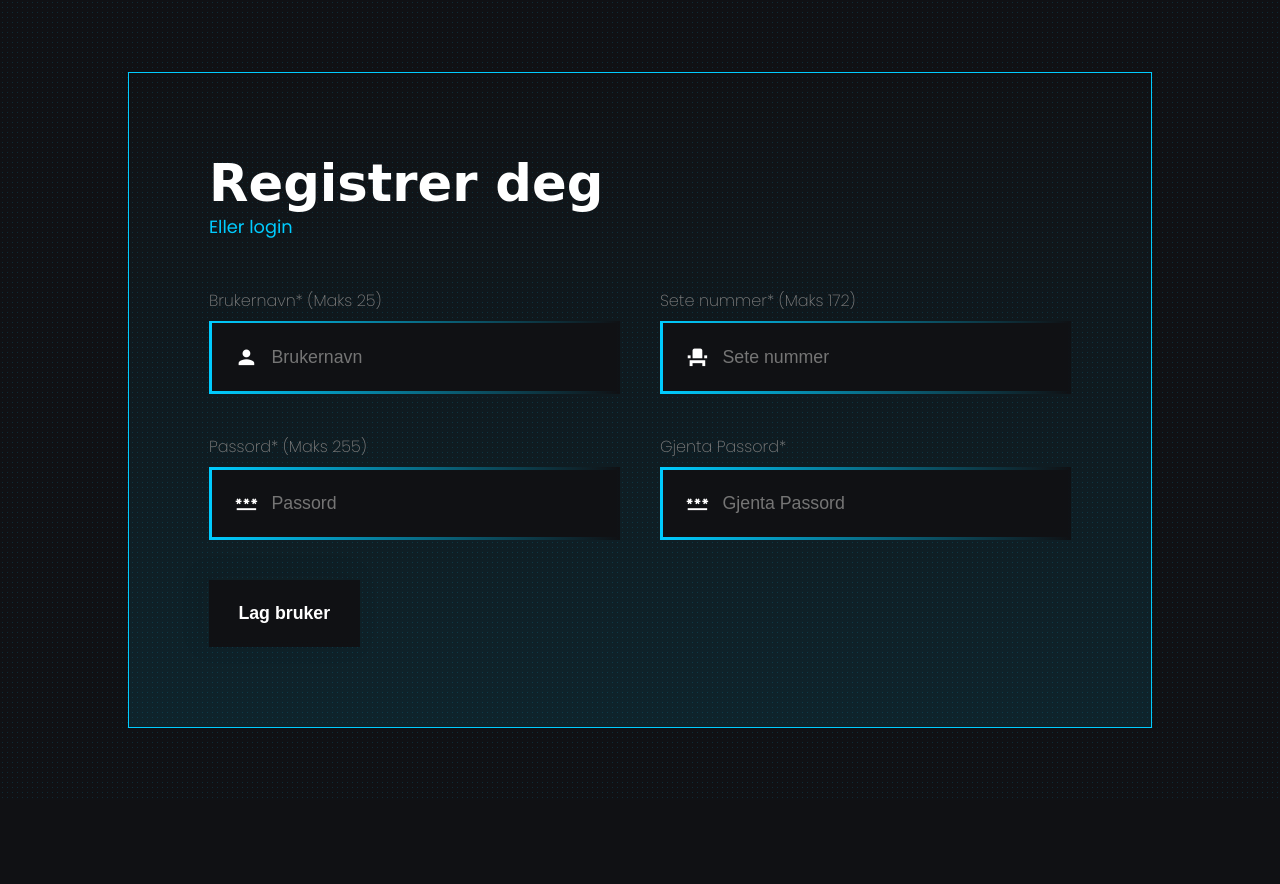
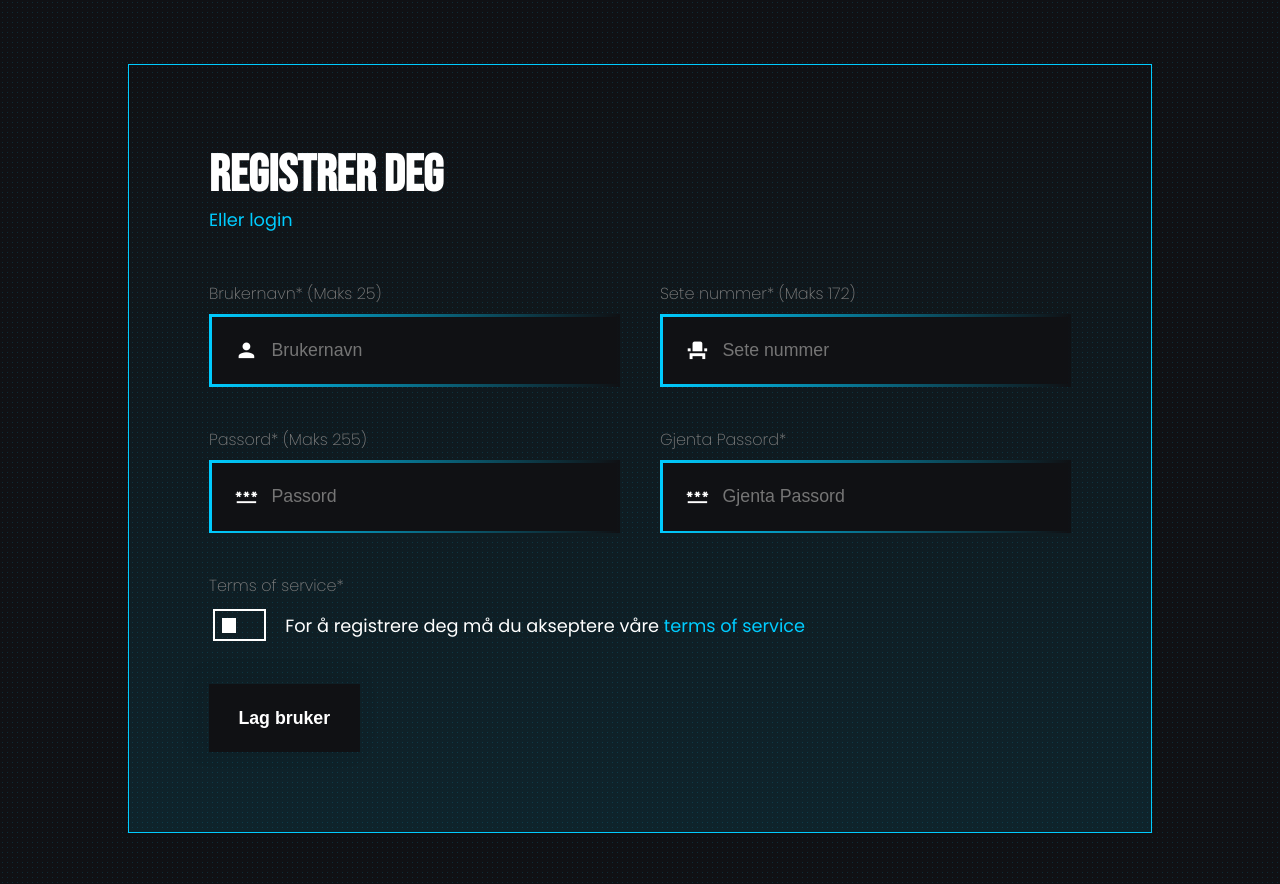
Before and after one commit to Artx999/cyberSecret, a PHP site: page /signup.php in a window 1280 px wide. Shown: the top 884 px of the page. Before the commit the page ends 798 px from the top, so only its background shows below. Run offline with PHP 8.4, Linux system fonts and the light colour scheme.

Commit message:
Added Terms of Service and Font
Added:
- Button for Terms of Service
- Fixed Font not showing on some browsers

```diff
--- a/css/style.css
+++ b/css/style.css
@@ -630,6 +630,54 @@ select {
     color: hsl(var(--white));
     font-size: calc(var(--paragraph) + .35rem);
 }
+.ufi-input-inner-check {
+    width: 100%;
+    position: relative;
+    gap: 1em;
+}
+.ufi-input-inner-check p {
+    color: hsl(var(--white));
+}
+.ufi-input-check {
+    padding: 0;
+    width: 3em; height: 1.8em;
+    position: relative;
+    appearance: none;
+    background-color: transparent;
+    border: 2px solid hsl(var(--white));
+    outline: none;
+    transition: all .3s cubic-bezier(var(--transition-main), 1);
+    cursor: pointer;
+}
+.ufi-input-check:hover {
+    box-shadow: none;
+    border: 2px solid hsl(var(--white));
+}
+.ufi-input-check:focus {
+    box-shadow: none;
+    border: 2px solid hsl(var(--white));
+    outline: none;
+}
+.ufi-input-check:active {
+    box-shadow: none;
+    border: 2px solid hsl(var(--white));
+    outline: none;
+}
+.ufi-input-check::before {
+    content: "";
+    top: .4em; left: .4em;
+    width: .8em; height: .8em;
+    position: absolute;
+    background-color: hsl(var(--white));
+    transition: all .3s cubic-bezier(var(--transition-main), 1);
+}
+.ufi-input-check:checked::before {
+    left: calc(100% - .4em - .8em);
+    background: hsl(var(--primary));
+}
+.ufi-input-check:checked {
+    border-color: hsl(var(--primary));
+}
 .ufi-input {
     padding: 1.2em 3.25em;
     width: 100%;
--- a/signup.php
+++ b/signup.php
@@ -70,6 +70,15 @@ $rootPath = "";
                     </div>
                 </div>
             </fieldset>
+            <fieldset class="input-grid inpt-grd-1">
+                <div class="input-wrapper ufi-input-wrapper">
+                    <label for="password">Terms of service*</label>
+                    <div class="ufi-input-inner-check flexbox-left">
+                        <input id="" type="checkbox" class="ufi-input-check" name="" aria-label="" required>
+                        <p>For å registrere deg må du akseptere våre <a href="">terms of service</a></p>
+                    </div>
+                </div>
+            </fieldset>
             <fieldset class="input-grid inpt-grd-2">
                 <div class="ufi-button-wrapper">
                     <button id="submit" type="submit" class="ufi-button flexbox">
--- a/structure/head/imports.php
+++ b/structure/head/imports.php
@@ -8,6 +8,7 @@
 <!-- Fonts -->
 <link rel="preconnect" href="https://fonts.gstatic.com">
 <link href="https://fonts.googleapis.com/css2?family=Poppins:ital,wght@0,100;0,200;0,300;0,400;0,500;0,600;0,700;0,800;0,900;1,100;1,200;1,300;1,400;1,500;1,600;1,700;1,800;1,900&display=swap" rel="stylesheet">
+<link href="https://fonts.googleapis.com/css2?family=Bebas+Neue&display=swap" rel="stylesheet">
 <!-- Scripts -->
 <script src="https://code.jquery.com/jquery-3.6.0.js" integrity="sha256-H+K7U5CnXl1h5ywQfKtSj8PCmoN9aaq30gDh27Xc0jk=" crossorigin="anonymous"></script>
 <script src="<?php print $rootPath ?>javascript/script.js" type="text/javascript" defer></script>
```
